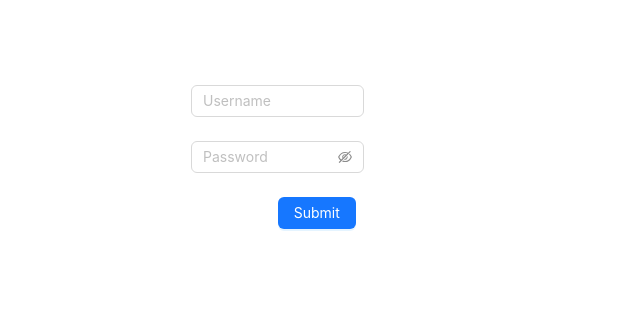
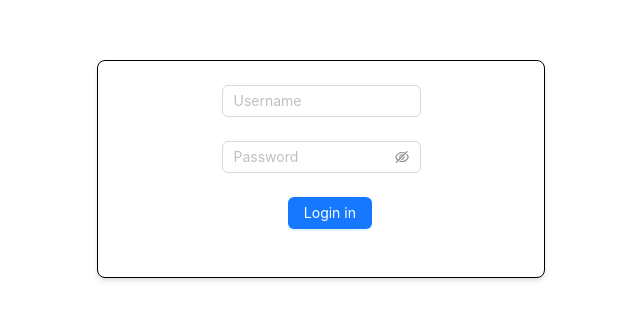
Before and after one commit to Adatuo/Ticket-Management-and-Chart-Display-Page, a Vue app in the folder Ticket-Management-and-Chart-Display-Page/: page /login in a window 1280 px wide. Shown: the part 231-550 px from the top of the page, without its empty margins (319-959 px from the left). Built offline with nearby package versions, Linux system fonts and the light colour scheme.

Commit message:
style(login,home) :修改样式

```diff
--- a/Ticket-Management-and-Chart-Display-Page/src/components/home/Echarts.vue
+++ b/Ticket-Management-and-Chart-Display-Page/src/components/home/Echarts.vue
@@ -35,7 +35,6 @@ function updateChart() {
       data: projects,
       axisLabel: {
         interval: 0,
-        rotate: 20,
       },
     },
     yAxis: {
--- a/Ticket-Management-and-Chart-Display-Page/src/components/home/Table.vue
+++ b/Ticket-Management-and-Chart-Display-Page/src/components/home/Table.vue
@@ -1,6 +1,6 @@
 <template>
   <a-table :dataSource="dataSource" :columns="columns" rowKey="id">
-    <template #bodyCell="{ column, record }" v-if="store.permission === 'admin'">
+    <template #bodyCell="{ column, record }">
       <template v-if="column && column.key === 'action'">
         <a-button type="primary" @click="handleDelete(record.id)" danger>Delete</a-button>
       </template>
@@ -9,7 +9,7 @@
 </template>
 
 <script setup>
-import { computed, ref } from 'vue';
+import { computed } from 'vue';
 import { useMainStore } from '../../store/index';
 
 const store = useMainStore();
@@ -20,7 +20,9 @@ function handleDelete(id) {
   store.deleteRow(id);
 }
 
-const columns = ref([
+// 根据权限动态生成列，只有admin用户显示Action列
+const columns = computed(() => {
+  const baseColumns = [
     {
       title: 'ID',
       dataIndex: 'id',
@@ -42,9 +44,13 @@ const columns = ref([
       dataIndex: 'hours',
       key: 'hours',
     },
-  {
+  ];
+  if (store.permission === 'admin') {
+    baseColumns.push({
       title: 'Action',
       key: 'action',
-  },
-]);
+    });
+  }
+  return baseColumns;
+});
 </script>
--- a/Ticket-Management-and-Chart-Display-Page/src/pages/Home/index.vue
+++ b/Ticket-Management-and-Chart-Display-Page/src/pages/Home/index.vue
@@ -1,14 +1,20 @@
 <template>
-  <a-card title="Tasks" class="w-screen">
-    <a-row>
-      <a-col :span="18">
-        <Table />
-      </a-col>
-      <a-col :span="6">
-        <Echarts />
-      </a-col>
-    </a-row>
-  </a-card>
+  <div class="flex justify-center items-center w-screen h-screen p-4 bg-gray-100">
+    <a-card
+      title="Tasks"
+      class="w-full overflow-hidden border border-black"
+      bordered
+    >
+      <a-row gutter={16}>
+        <a-col :span="16">
+          <Table class="border border-black w-full" :pagination="false" />
+        </a-col>
+        <a-col :span="8" class="border border-black overflow-hidden">
+          <Echarts />
+        </a-col>
+      </a-row>
+    </a-card>
+  </div>
 </template>
 
 <script setup>
--- a/Ticket-Management-and-Chart-Display-Page/src/pages/Login/index.vue
+++ b/Ticket-Management-and-Chart-Display-Page/src/pages/Login/index.vue
@@ -1,8 +1,9 @@
 <template>
   <div class="w-screen h-screen flex justify-center items-center ">
-    <div class="">
-      <a-form :model="formState" name="basic" :label-col="{ span: 8 }" :wrapper-col="{ span: 16 }" autocomplete="off"
+    <div class="max-w-md w-full p-6 bg-white rounded-lg shadow-md border border-black">
+      <a-form :model="formState" name="basic" :label-col="{ span: 6 }" :wrapper-col="{ span: 12 , offset: 6}" autocomplete="off"
         @finish="onFinish" @finishFailed="onFinishFailed">
+
         <a-form-item name="username" :rules="[{ required: true, message: 'Please input your username!' }]">
           <a-input v-model:value="formState.username" placeholder="Username" />
         </a-form-item>
@@ -11,8 +12,9 @@
           <a-input-password v-model:value="formState.password" placeholder="Password" />
         </a-form-item>
 
-        <a-form-item :wrapper-col="{ offset: 8, span: 16 }">
-          <a-button type="primary" html-type="submit">Submit</a-button>
+
+        <a-form-item :wrapper-col="{ offset: 10, span: 16 }">
+          <a-button type="primary" html-type="submit">Login in</a-button>
         </a-form-item>
       </a-form>
     </div>
@@ -26,16 +28,16 @@ const formState = reactive({
 });
 import { useRouter } from 'vue-router';
 import { useMainStore } from '../../store/index';
-import { storeToRefs } from 'pinia';
 
 const router = useRouter();
 const store = useMainStore();
 
 const onFinish = values => {
-  if(values.password === '123456') {
+  if (values.password == '123456') {
     // 设置权限，模拟登录成功
     store.setPermissionAndLogin(values.username === 'admin' ? 'admin' : null);
     router.push('/');
+    console.log('登录参数:', values);
   } else {
     alert('密码错误');
   }
--- a/Ticket-Management-and-Chart-Display-Page/src/store/index.js
+++ b/Ticket-Management-and-Chart-Display-Page/src/store/index.js
@@ -1,9 +1,9 @@
-import { defineStore } from 'pinia';
-import { config } from '../pages/config';
+import { defineStore } from "pinia";
+import { config } from "../pages/config";
 
-export const useMainStore = defineStore('main', {
+export const useMainStore = defineStore("main", {
   state: () => ({
-    username: '',
+    username: "",
     password: 123456,
     permission: null,
     isLoggedIn: false,
@@ -12,20 +12,20 @@ export const useMainStore = defineStore('main', {
   getters: {},
   actions: {
     deleteRow(id) {
-      this.tableData = this.tableData.filter(item => item.id !== id);
+      this.tableData = this.tableData.filter((item) => item.id !== id);
       // 重新生成 ID，保证连续性（例如从1开始递增字符串）
       this.tableData = this.tableData.map((item, index) => ({
         ...item,
-        id: String(index + 1).padStart(3, '0'),
+        id: String(index + 1).padStart(3, "0"),
       }));
     },
     setPermissionAndLogin(permission) {
-      if(permission === 'admin') {
-        this.permission = 'admin';
+      if (permission === "admin") {
+        this.permission = "admin";
       } else {
-        this.permission = null;
+        this.permission = "user";
       }
-      this.isLoggedIn = permission === 'admin' ? true : false;
-    }
+      this.isLoggedIn = permission === "admin" ? true : false;
+    },
   },
 });
--- a/Ticket-Management-and-Chart-Display-Page/src/style.css
+++ b/Ticket-Management-and-Chart-Display-Page/src/style.css
@@ -1,3 +1,8 @@
 @tailwind base;
 @tailwind components;
 @tailwind utilities;
+
+html, body, #app {
+  margin: 0;
+  padding: 0;
+}
```
Lines whose indentation alone changed are shown as unchanged.
